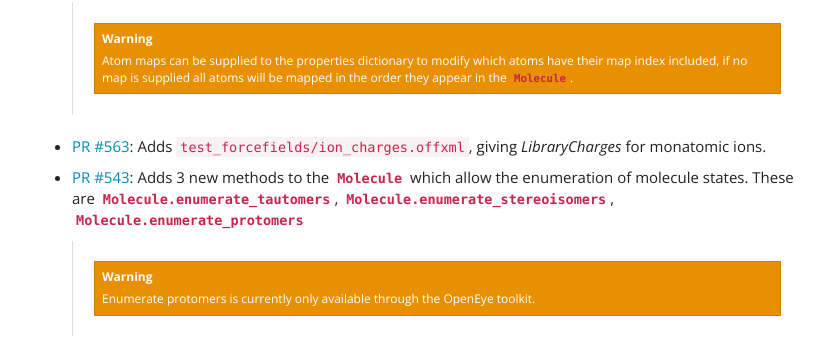
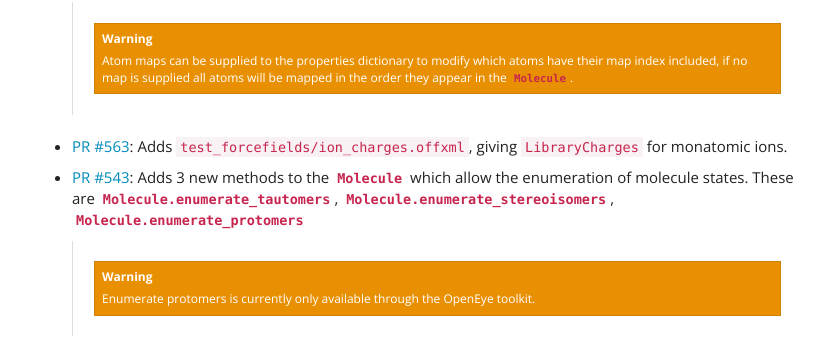
Before and after one commit to openforcefield/openff-toolkit, a Sphinx documentation site: the page built from docs/releasehistory.rst, in a window 1280 px wide. Shown: the part 5079-5417 px from the top of the page, without its empty margins (38-869 px from the left). Built offline with Sphinx 7.4.7, drawn with Linux system fonts in a browser that asks for light colours.

```diff
--- a/docs/releasehistory.rst
+++ b/docs/releasehistory.rst
@@ -295,7 +295,7 @@ New features
            if no map is supplied all atoms will be mapped in the order they appear in the
            :py:class:`Molecule <openforcefield.topology.Molecule>`.
 - `PR #563 <https://github.com/openforcefield/openforcefield/pull/563>`_:
-  Adds ``test_forcefields/ion_charges.offxml``, giving `LibraryCharges` for monatomic ions.
+  Adds ``test_forcefields/ion_charges.offxml``, giving ``LibraryCharges`` for monatomic ions.
 - `PR #543 <https://github.com/openforcefield/openforcefield/pull/543>`_:
   Adds 3 new methods to the :py:class:`Molecule <openforcefield.topology.Molecule>` which allow the enumeration of molecule
   states. These are :py:meth:`Molecule.enumerate_tautomers <openforcefield.topology.Molecule.enumerate_tautomers>`,
```
